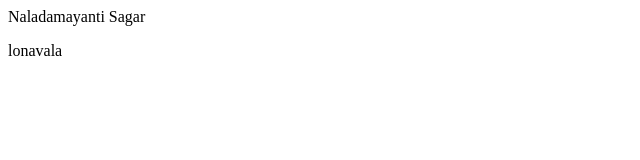
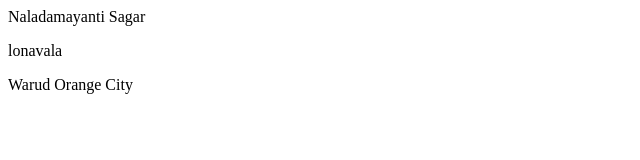
Before and after one commit to devasonare/August-Diary, a plain HTML site: page index.html in a window 1280 px wide. Shown: the whole page, without its empty margins (0-640 px from the left). Drawn offline with Linux system fonts and the light colour scheme.

Commit message:
added latest feature

```diff
--- a/index.html
+++ b/index.html
@@ -1,2 +1,3 @@
 <p>Naladamayanti Sagar</p>
 <p>lonavala</p>
+<p>Warud Orange City</p>
```
